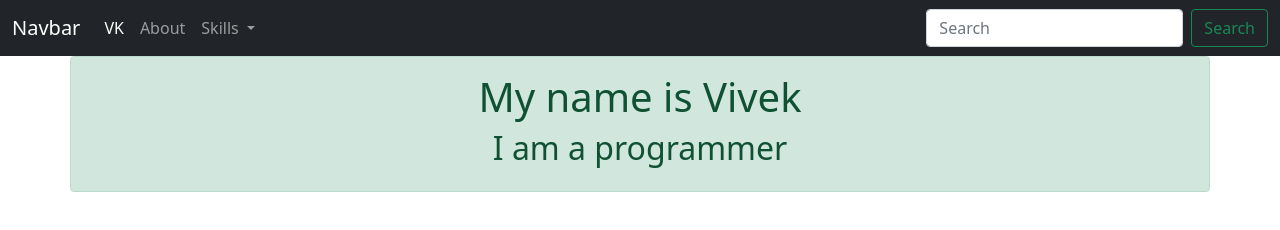
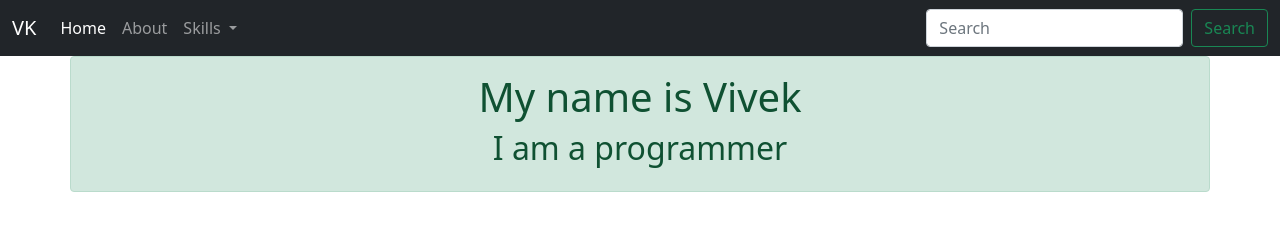
Before and after one commit to Suresh-vivek/GitDemo, a plain HTML site: page home.html in a window 1280 px wide. Drawn offline with nearby package versions, Linux system fonts and the light colour scheme.

Commit message:
modified home.html

```diff
--- a/home.html
+++ b/home.html
@@ -13,14 +13,14 @@
   <body>
     <nav class="navbar navbar-expand-lg navbar-dark bg-dark">
         <div class="container-fluid">
-          <a class="navbar-brand" href="#">Navbar</a>
+          <a class="navbar-brand" href="#">VK</a>
           <button class="navbar-toggler" type="button" data-bs-toggle="collapse" data-bs-target="#navbarSupportedContent" aria-controls="navbarSupportedContent" aria-expanded="false" aria-label="Toggle navigation">
             <span class="navbar-toggler-icon"></span>
           </button>
           <div class="collapse navbar-collapse" id="navbarSupportedContent">
             <ul class="navbar-nav me-auto mb-2 mb-lg-0">
               <li class="nav-item">
-                <a class="nav-link active" aria-current="page" href="#">VK</a>
+                <a class="nav-link active" aria-current="page" href="#">Home</a>
               </li>
               <li class="nav-item">
                 <a class="nav-link" href="#">About</a>
```
